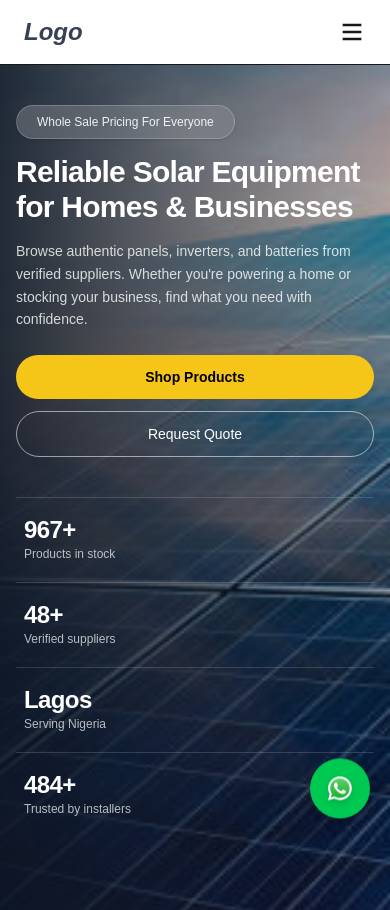
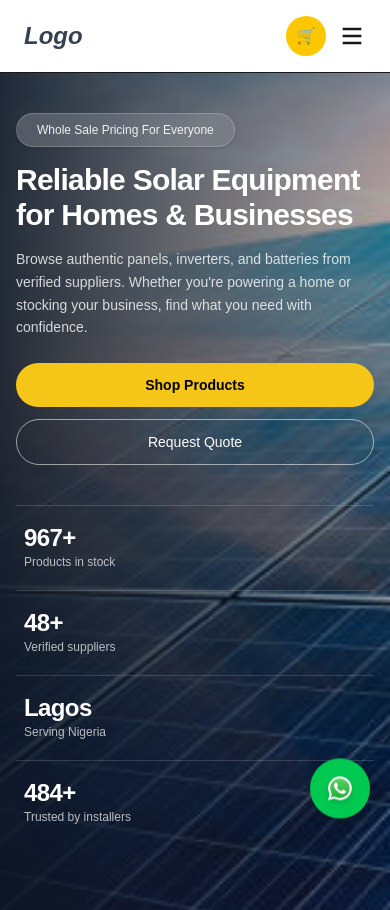
Before and after one commit to Kellytech-coder/kz-sun-energy-limited, a Next.js app: page / in a window 390 px wide. Shown: the top 910 px of the page. Built offline with nearby package versions, Linux system fonts and the light colour scheme.

Commit message:
Navbar updated

```diff
--- a/components/Navbar.tsx
+++ b/components/Navbar.tsx
@@ -17,12 +17,12 @@ export default function Navbar() {
     <nav className="w-full bg-white border-b">
       <div className="max-w-7xl mx-auto flex items-center justify-between px-6 md:px-8 py-4">
 
-        {/* Logo → Roboto */}
+        {/* Logo */}
         <div className="text-2xl font-semibold italic font-roboto text-gray-700">
           Logo
         </div>
 
-        {/* DESKTOP MENU → Inter */}
+        {/* DESKTOP MENU */}
         <ul className="hidden md:flex items-center gap-8 text-gray-700 font-medium font-inter">
           <li className="hover:text-black cursor-pointer">Home</li>
           <li className="hover:text-black cursor-pointer">Solar panels</li>
@@ -30,7 +30,7 @@ export default function Navbar() {
           <li className="hover:text-black cursor-pointer">Batteries</li>
           <li className="hover:text-black cursor-pointer">Electronics</li>
 
-          {/* Resources Dropdown */}
+          {/* Dropdown */}
           <li
             className="relative"
             onMouseEnter={() => setOpen(true)}
@@ -63,7 +63,7 @@ export default function Navbar() {
           </li>
         </ul>
 
-        {/* RIGHT (Desktop) → Poppins */}
+        {/* RIGHT (Desktop) */}
         <div className="hidden md:flex items-center gap-4 font-poppins">
           <button className="px-5 py-2 border rounded-full text-gray-700 hover:bg-gray-100">
             Sign up
@@ -78,11 +78,16 @@ export default function Navbar() {
           </button>
         </div>
 
-        {/* MOBILE MENU BUTTON */}
-        <button
-          onClick={() => setMobileMenu(!mobileMenu)}
-          className="md:hidden"
-        >
+        {/* MOBILE RIGHT SIDE */}
+        <div className="flex items-center gap-3 md:hidden">
+
+          {/* ✅ CART ICON (BEFORE MENU) */}
+          <button className="w-10 h-10 flex items-center justify-center bg-yellow-400 rounded-full hover:bg-yellow-500">
+            🛒
+          </button>
+
+          {/* MENU ICON */}
+          <button onClick={() => setMobileMenu(!mobileMenu)}>
             <svg
               className="w-7 h-7"
               fill="none"
@@ -96,6 +101,8 @@ export default function Navbar() {
               )}
             </svg>
           </button>
+
+        </div>
       </div>
 
       {/* MOBILE MENU */}
```
Lines whose indentation alone changed are shown as unchanged.
